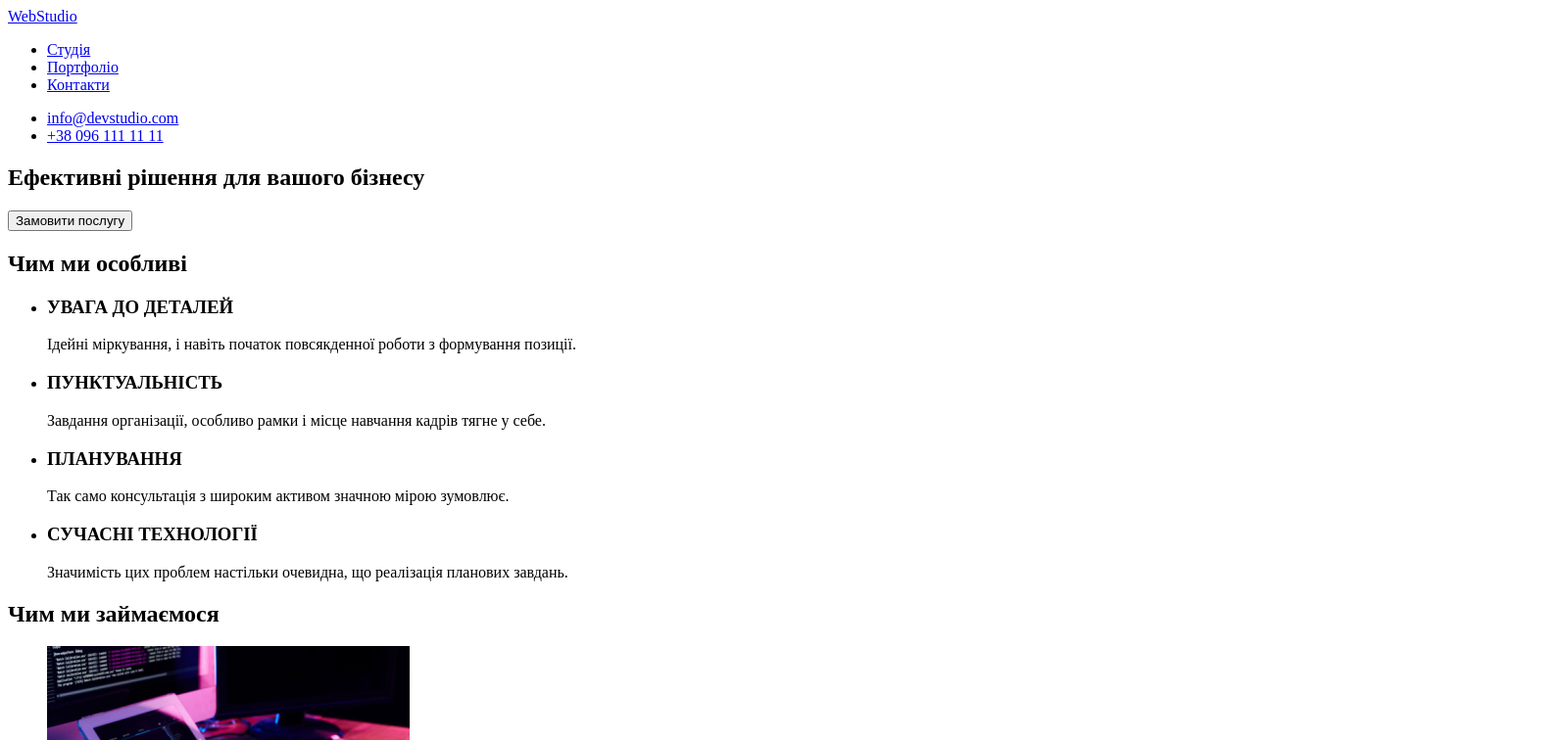
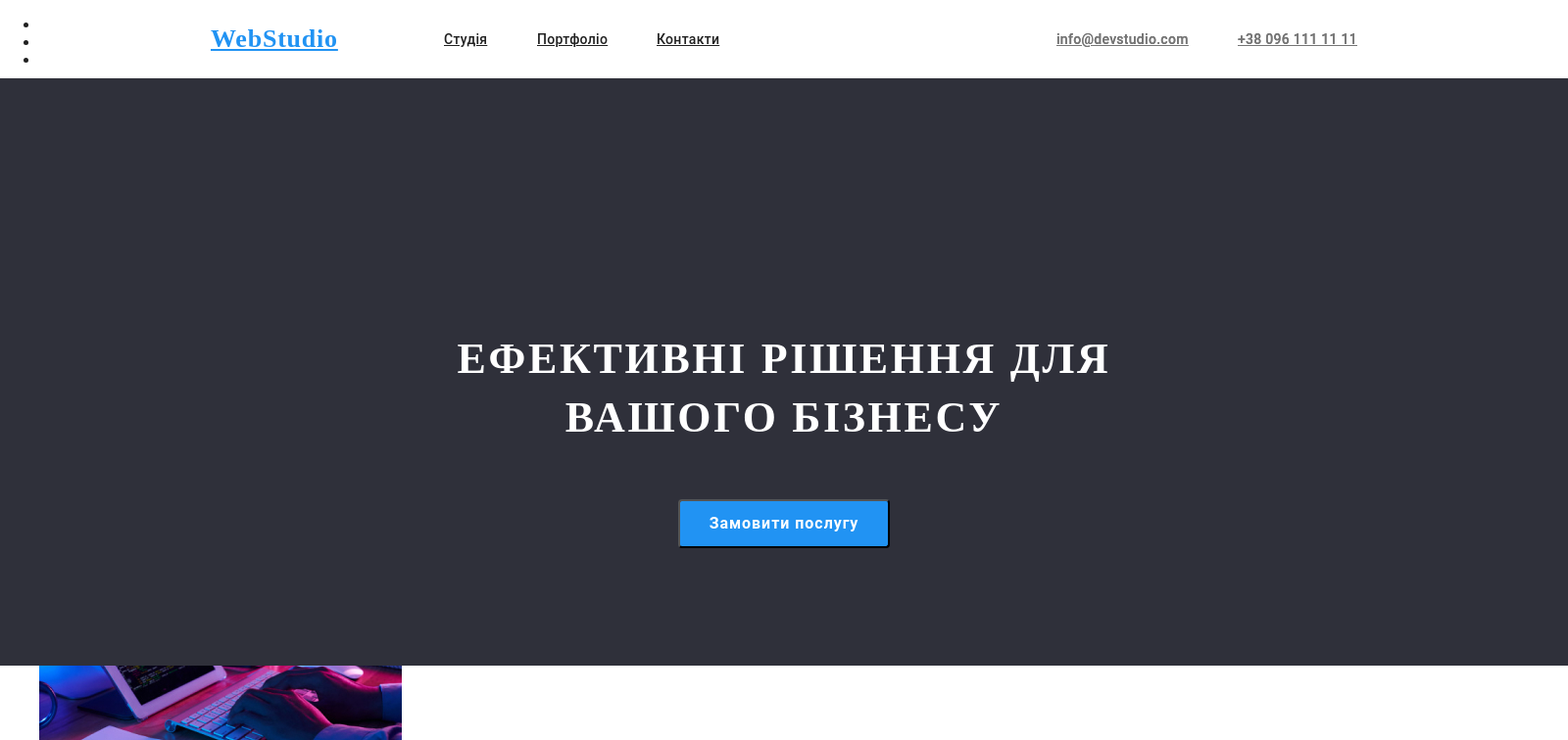
Before and after one commit to LiubovTytianevych/goit-markup-hw-02, a plain HTML site: page index.html in a window 1280 px wide. Shown: the top 756 px of the page at 98% size, 1600 px wide, since content can reach past the window. Drawn offline with Linux system fonts and the light colour scheme.

Commit message:
added class

```diff
--- a/css/styles.css
+++ b/css/styles.css
@@ -6,3 +6,143 @@ body {
     background-color: var(--color-background);
 
 }
+.logo {
+    color: #2193f3;
+    position: absolute;
+    width: 145px;
+    height: 31px;
+    left: 215px;
+    top: 24px;
+    font-family: 'Raleway';
+    font-style: normal;
+    font-weight: 700;
+    font-size: 26px;
+    line-height: 31px;
+    letter-spacing: 0.03em;
+}
+.nav-list {
+    color: #212121;
+
+}
+.nav-studio {
+    color: #212121;
+    position: absolute;
+    width: 45px;
+    height: 16px;
+    left: 453px;
+    top: 32px;
+    font-family: 'Roboto';
+    font-style: normal;
+    font-weight: 500;
+    font-size: 14px;
+    line-height: 16px;
+    letter-spacing: 0.02em;
+}
+.nav-portfolio {
+    color: #212121;
+    position: absolute;
+    width: 72px;
+    height: 16px;
+    left: 548px;
+    top: 32px;
+    font-family: 'Roboto';
+    font-style: normal;
+    font-weight: 500;
+    font-size: 14px;
+    line-height: 16px;
+    letter-spacing: 0.02em;
+}
+.nav-contacts {
+    color: #212121;
+    position: absolute;
+    width: 64px;
+    height: 16px;
+    left: 670px;
+    top: 32px;
+    font-family: 'Roboto';
+    font-style: normal;
+    font-weight: 500;
+    font-size: 14px;
+    line-height: 16px;
+    letter-spacing: 0.02em;
+}
+.email {
+    color: #757575;
+    position: absolute;
+    width: 135px;
+    height: 16px;
+    left: 1078px;
+    top: 32px;
+    font-family: 'Roboto';
+    font-style: normal;
+    font-weight: 500;
+    font-size: 14px;
+    line-height: 16px;
+    letter-spacing: 0.02em;
+}
+.tel {
+    color: #757575;
+    position: absolute;
+    width: 122px;
+    height: 16px;
+    left: 1263px;
+    top: 32px;
+    font-family: 'Roboto';
+    font-style: normal;
+    font-weight: 500;
+    font-size: 14px;
+    line-height: 16px;
+    letter-spacing: 0.02em;
+}
+.header-nav {
+    background-color: #fff;
+    color: #212121;
+    position: absolute;
+    width: 1600px;
+    height: 80px;
+    left: 0;
+    top: 0;
+}
+.baner-header {
+    background: #2f303a;
+    color: #fff;
+    position: absolute;
+    width: 1600px;
+    height: 600px;
+    left: 0;
+    top: 80px;
+}
+.baner-text {
+    color: #fff;
+    position: absolute;
+    font-style: normal;
+    font-weight: 900;
+    font-size: 44px;
+    line-height: 60px;
+    width: 696px;
+    height: 120px;
+    left: 452px;
+    top: 220px;
+    text-align: center;
+    letter-spacing: 0.06em;
+    text-transform: uppercase;
+}
+.baner-button {
+    color: #fff;
+    background: #2193f3;
+    position: absolute;
+    width: 216px;
+    height: 50px;
+    left: 692px;
+    top: 430px;
+    box-shadow: 0px, 4px, 4px rgba(0, 0, 0.15);
+    border-radius: 4px;
+    font-family: 'Roboto';
+    font-style: normal;
+    font-weight: 700;
+    font-size: 16px;
+    line-height: 30px;
+    align-items: center;
+    text-align: center;
+    letter-spacing: 0.06em;
+}
--- a/index.html
+++ b/index.html
@@ -5,15 +5,16 @@
     <meta http-equiv="X-UA-Compatible" content="IE=edge" />
     <meta name="viewport" content="width=device-width, initial-scale=1.0" />
     <title>WebStudio</title>
+    <link rel="stylesheet" href="./css/styles.css">
   </head>
   <body>
-    <header>
+    <heade class="header-nav">
       <nav>
-        <a href="logo">WebStudio</a>
-        <ul>
-          <li><a href="#">Студія</a></li>
-          <li><a href="#">Портфоліо</a></li>
-          <li><a href="#">Контакти</a></li>
+        <a href="logo" class="logo">WebStudio</a>
+        <ul class="nav-list">
+          <li><a href="#" class="nav-studio">Студія</a></li>
+          <li><a href="#" class="nav-portfolio">Портфоліо</a></li>
+          <li><a href="#" class="nav-contacts">Контакти</a></li>
         </ul>
       </nav>
       <ul>
@@ -24,9 +25,9 @@
       </ul>
     </header>
     <main>
-      <section>
-        <h1>Ефективні рішення для вашого бізнесу</h1>
-        <button type="button">Замовити послугу</button>
+      <section class="baner-header">
+        <h1 class="baner-text">Ефективні рішення для вашого бізнесу</h1>
+        <button type="button" class="baner-button">Замовити послугу</button>
       </section>
       <section>
         <h2>Чим ми особливі</h2>
```
Also changed, not shown: portfolio.html (+6 -6 lines).
